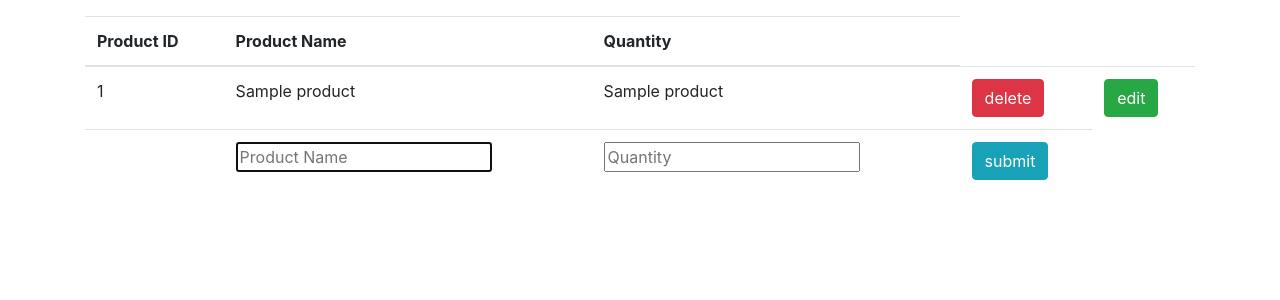
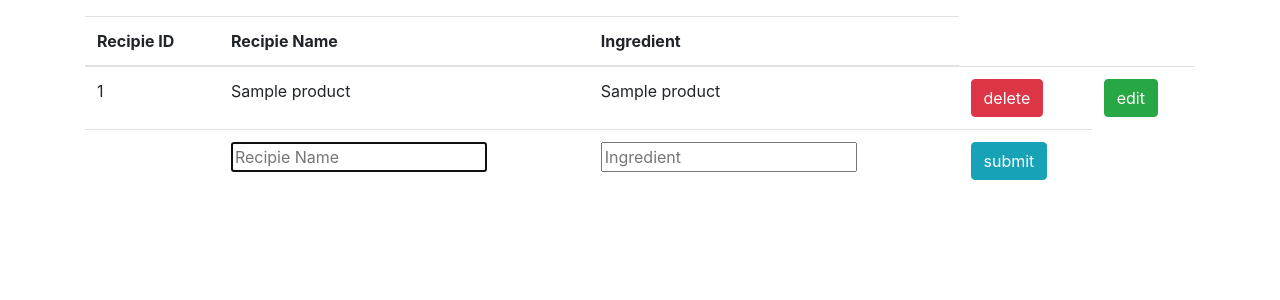
Before and after one commit to ksu-is/meal-and-budget-planner, a Flask app: template meal-and-budget-planner/inventory/templates/recipie.html in a window 1280 px wide. Shown: the part 54-354 px from the top of the page. Run offline with Flask 2, Linux system fonts and the light colour scheme; the template is opened without the code that fills it: most values are stand-ins (such as "Sample title", 1, 10 or a date in 2020); some libraries are stand-ins or nearby versions.

Commit message:
Update recipie.html
Created and began updating the recipie HTML file for the flask site

```diff
--- a/meal-and-budget-planner/inventory/templates/recipie.html
+++ b/meal-and-budget-planner/inventory/templates/recipie.html
@@ -3,9 +3,9 @@
     <div class="container">
         <table class="table">
             <thead>
-                <th scope="col">Product ID</th>
-                <th scope="col">Product Name</th>
-                <th scope="col">Quantity</th>
+                <th scope="col">Recipie ID</th>
+                <th scope="col">Recipie Name</th>
+                <th scope="col">Ingredient</th>
             </thead>
             <tbody>
                 {% for product in products %}
@@ -66,10 +66,10 @@
                     <form action = "{{ url_for('product') }}" method = "POST">
                         <td></td>
                         <td>
-                            <input name = "prod_name" placeholder="Product Name" required autofocus>
+                            <input name = "prod_name" placeholder="Recipie Name" required autofocus>
                         </td>
                         <td>
-                            <input name = "prod_quantity" placeholder="Quantity" required>
+                            <input name = "prod_quantity" placeholder="Ingredient" required>
                         </td>
                         <td>
                             <input type= "submit" class="btn btn-info btn-group-toggle" value= "submit" /><br>
```
